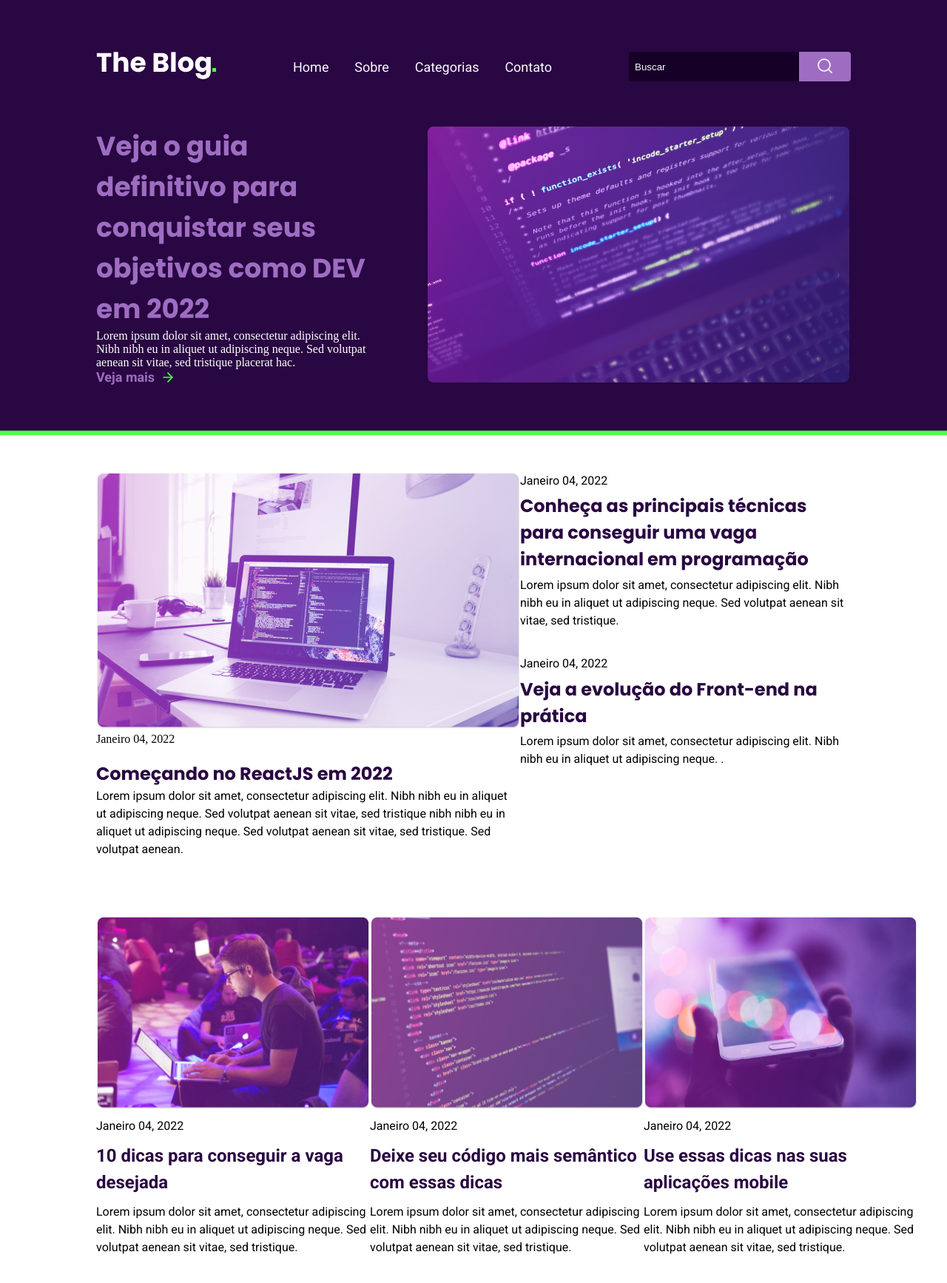
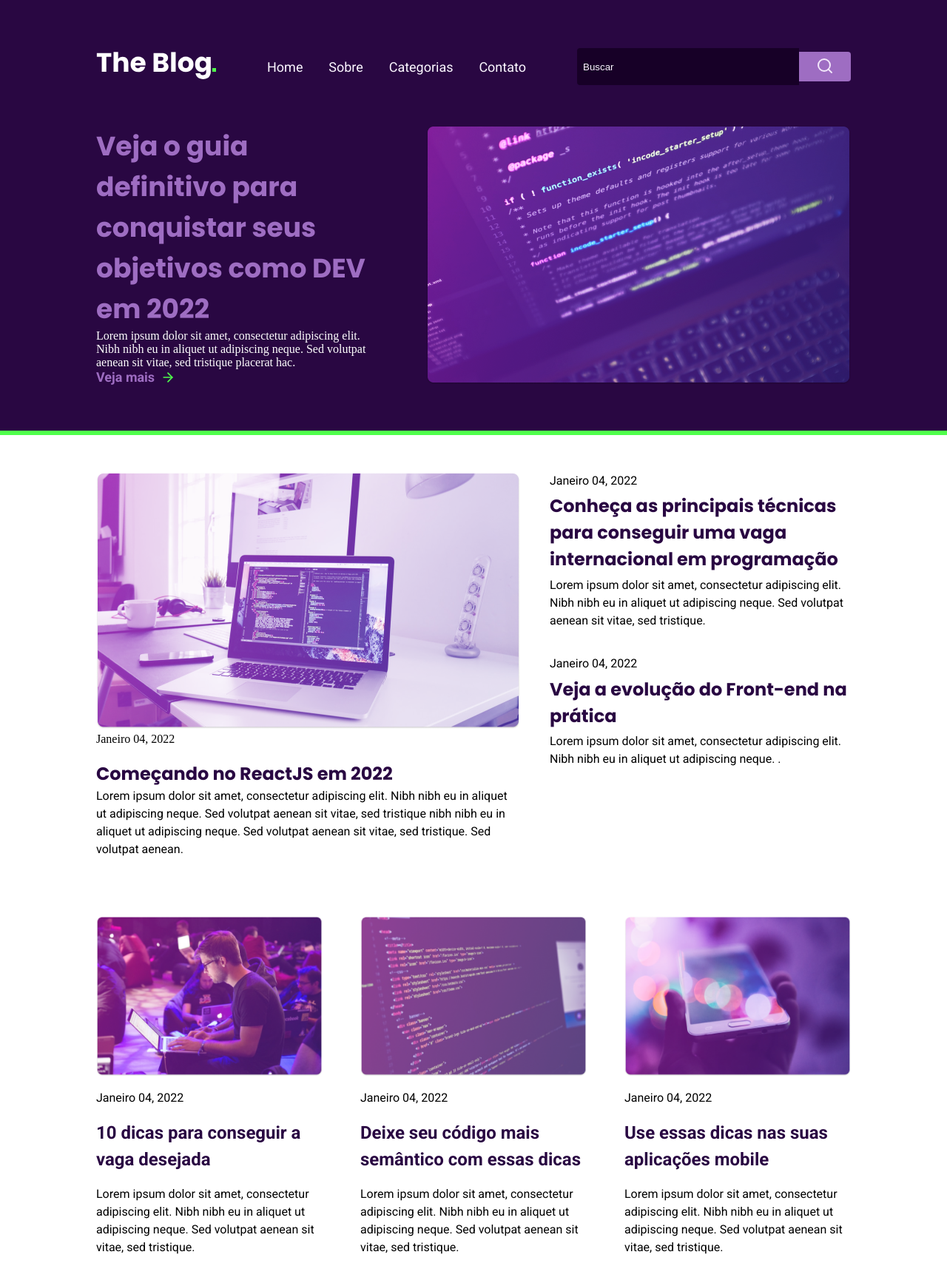
Before and after one commit to Beatrizrodri/RocketBlog, a plain HTML site: page index.html in a window 1280 px wide. Shown: the whole page at 74% size. Drawn offline with Linux system fonts and the light colour scheme.

Commit message:
style: style changes

```diff
--- a/style.css
+++ b/style.css
@@ -55,12 +55,12 @@ a:active {
   align-items: center;
 }
 
-input{
-  width: 230px;
-  height: 40px;
+input {
+  width: 300px;
+  height: 50px;
   padding: 8px;
   border: none;
-  border-radius:4px 0 0 4px;
+  border-radius: 4px 0 0 4px;
   background-color: var(--dark-bg);
   color: var(--light-purple);
 }
@@ -77,7 +77,7 @@ button {
   width: 70px;
   height: 40px;
   border: none;
-  border-radius:0 4px 4px 0;
+  border-radius: 0 4px 4px 0;
   background-color: var(--button-bg);
 }
 
@@ -90,7 +90,7 @@ button {
 }
 
 #content {
-  width: 570px;
+  width: 100%;
   height: 310px;
   padding-right: 70px;
   display: flex;
@@ -149,11 +149,12 @@ h1 {
 }
 
 #text-content {
-  width: 472px;
+  width: 100%;
   height: 400px;
   display: flex;
   flex-direction: column;
   justify-content: space-between;
+  padding-left: 40px;
 }
 
 h2 {
@@ -193,11 +194,12 @@ h2 {
 }
 
 .post {
-  width: 370px;
+  width: 30%;
   height: 460px;
   display: flex;
   justify-content: space-between;
   flex-direction: column;
+  margin-bottom: 100px;
 }
 
 h3 {
```
